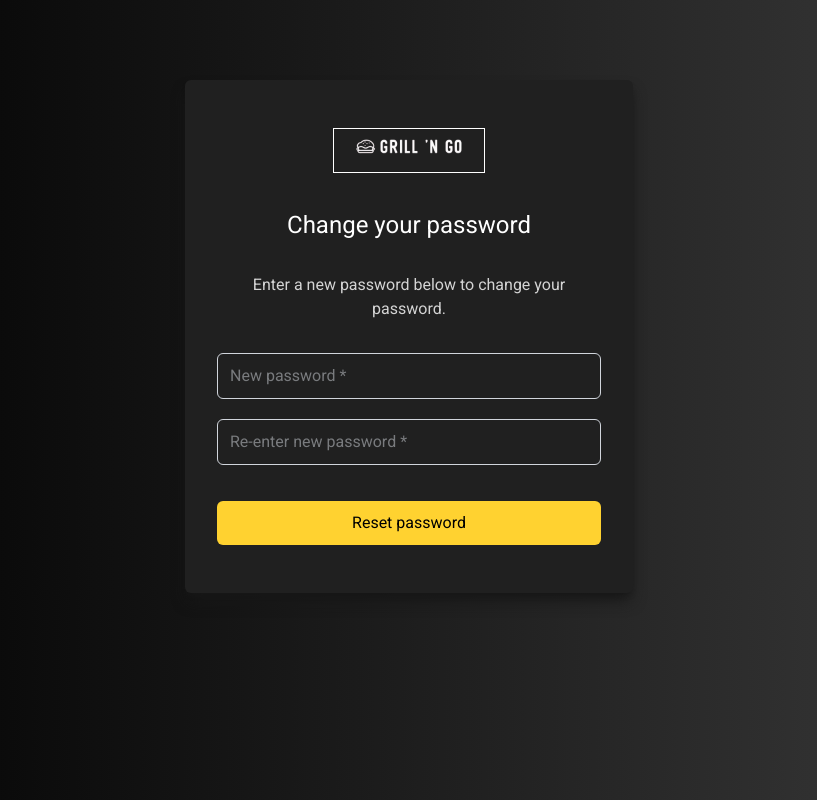
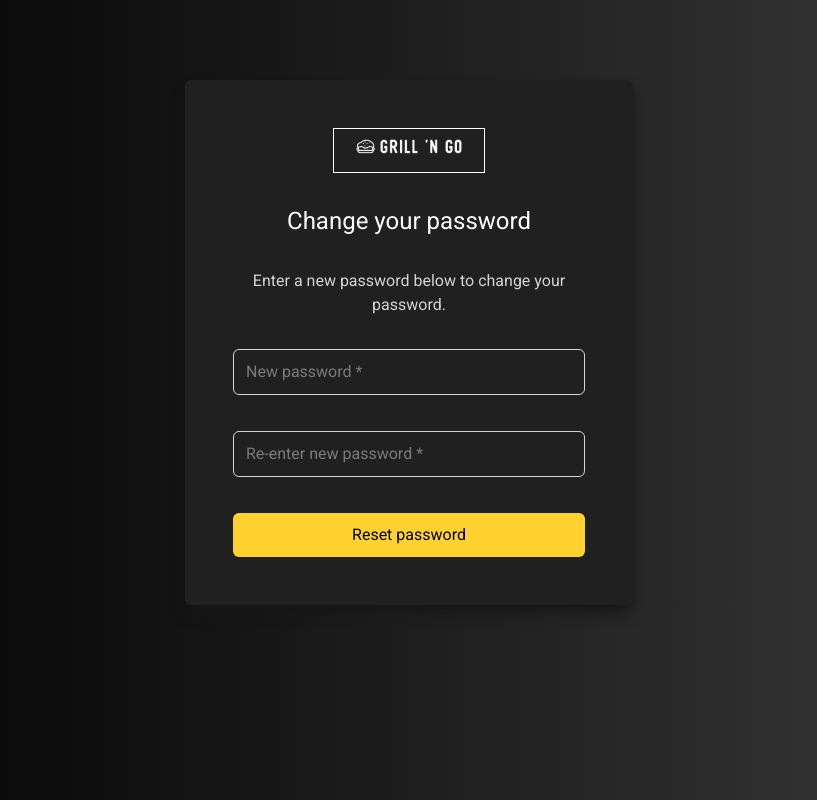
Before and after one commit to thami-coding/food-delivery, a React (Vite) app in the folder frontend/: page /reset-password in a window 1280 px wide. Shown: the whole page, without its empty margins (231-1048 px from the left). Built offline with nearby package versions, Linux system fonts and the light colour scheme.

Commit message:
modify component styles

```diff
--- a/frontend/src/pages/ResetPasswordPage.tsx
+++ b/frontend/src/pages/ResetPasswordPage.tsx
@@ -44,12 +44,12 @@ export default function ResetPasswordPage() {
 
   return (
     <article className="ml-auto mr-auto mt-20 shadow-lg shadow-neutral-900 rounded-md text-white py-12 px-8 w-[28rem] bg-[#202020] ">
-      <Link to="/" className="border w-fit mr-auto ml-auto mb-9 block">
+      <Link to="/" className="border w-fit mr-auto ml-auto mb-8 block">
         <img src={logo} alt="" />
       </Link>
       <h3 className='text-center text-2xl mb-8'>Change your password</h3>
       <p className='text-center mb-6 text-neutral-300'>Enter a new password below to change your password.</p>
-      <form onSubmit={handleResetPassword}>
+      <form onSubmit={handleResetPassword} className='grid gap-y-4 px-4'>
         <FormInput
           type="password"
           name="New Password"
@@ -69,7 +69,7 @@ export default function ResetPasswordPage() {
 
         <button
           disabled={isPending}
-          className={`w-full text-black py-2.5 rounded-md cursor-pointer hover:bg-amber-400 mt-6 ${isPending ? "bg-gray-500" : "bg-amber-300"
+          className={`w-full text-black py-2.5 rounded-md cursor-pointer hover:bg-amber-400 mt-2 ${isPending ? "bg-gray-500" : "bg-amber-300"
             }`}
         >
           Reset password
```
